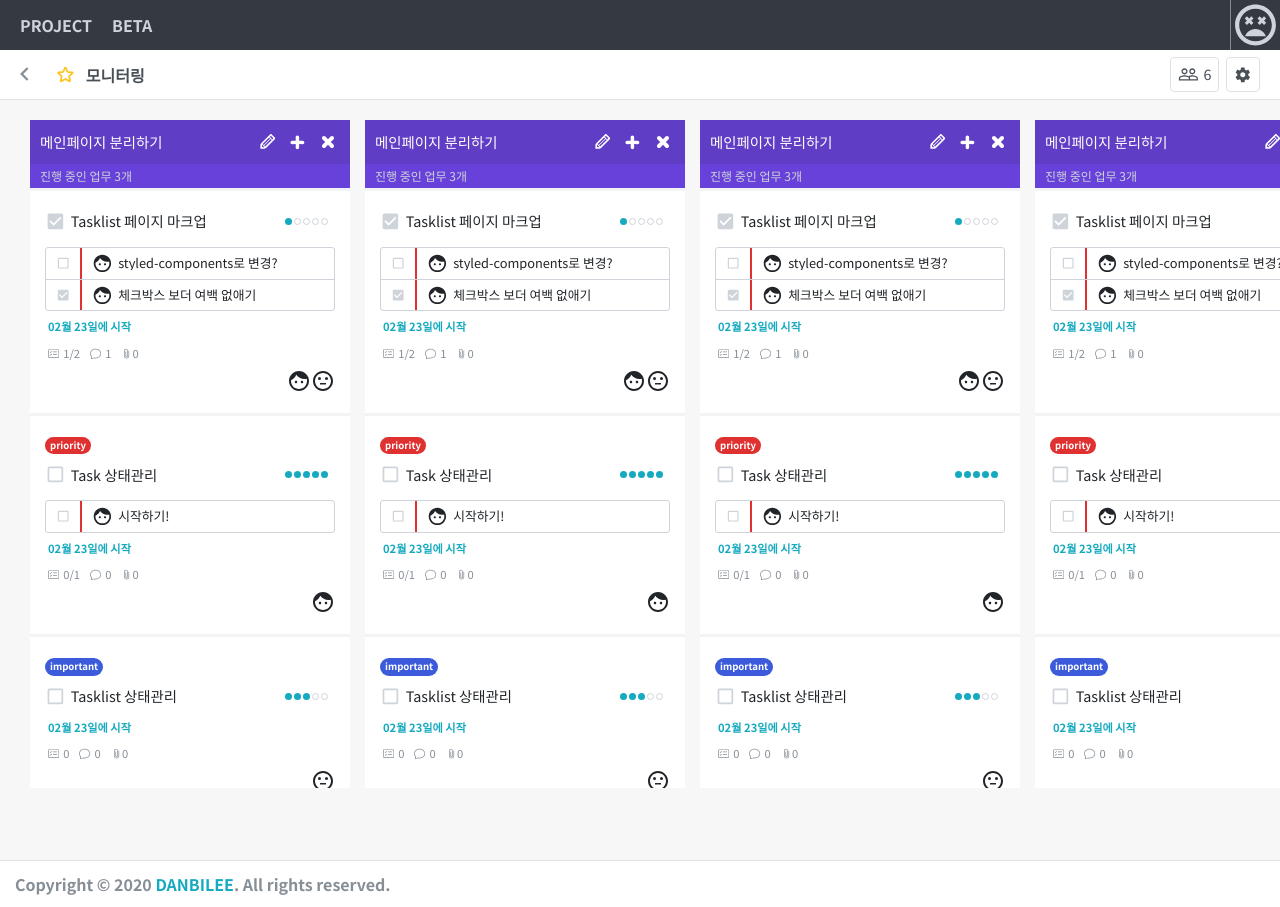
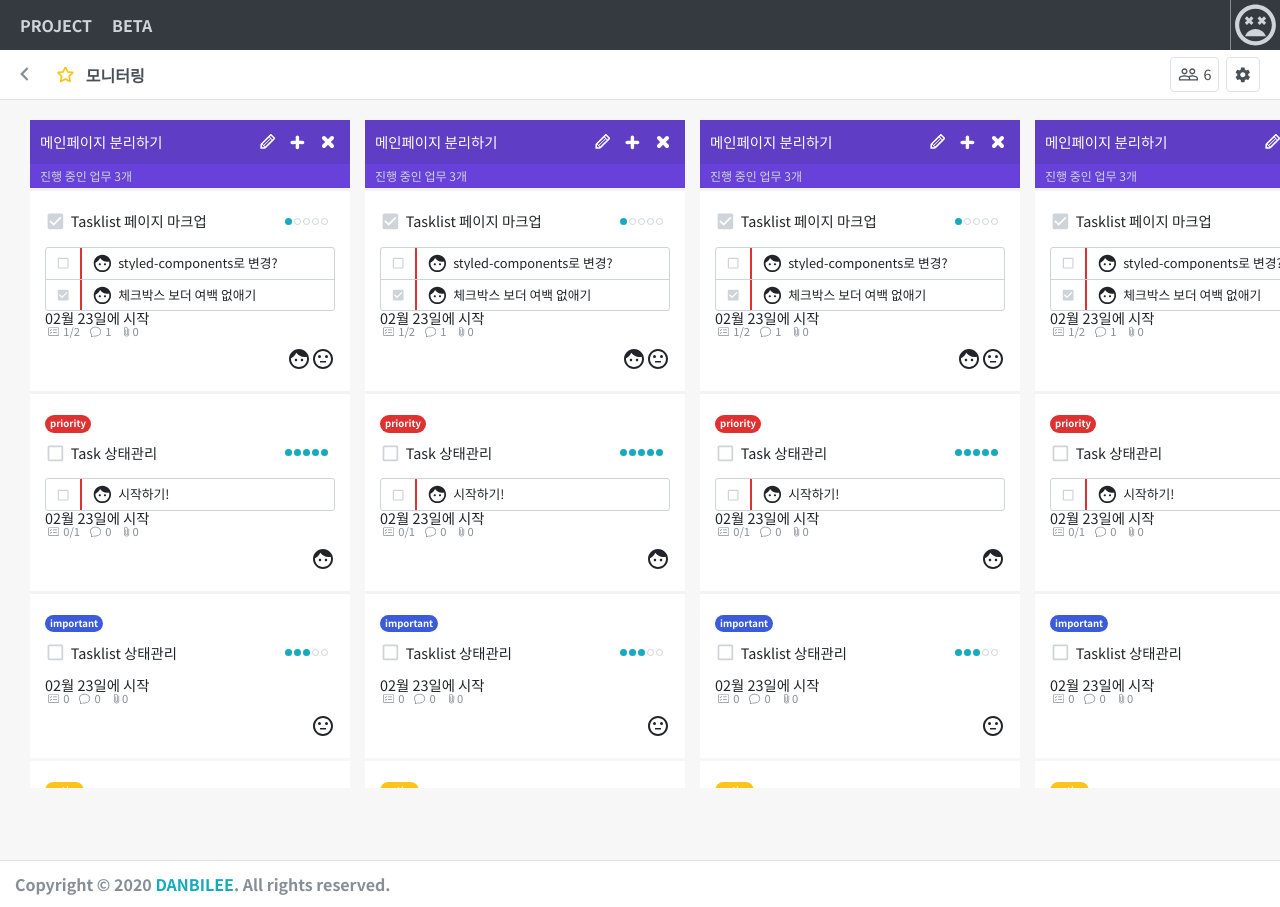
Before and after one commit to danbiilee/clone-task-world, a React (Create React App) app: page / in a window 1280 px wide. Shown: the top 907 px of the page. Built offline with nearby package versions, Linux system fonts and the light colour scheme.

Commit message:
[STYLE] #1 : 스타일 수정

```diff
--- a/src/components/Task/Task.scss
+++ b/src/components/Task/Task.scss
@@ -24,13 +24,6 @@
     }
   }
 
-  .due-to {
-    margin: 10px 0 15px;
-    padding-left: 3px;
-    color: $cyan;
-    font-size: 0.7rem;
-    font-weight: bold;
-  }
   .etc-wrapper {
     display: flex;
     margin-bottom: 10px;
--- a/src/components/checklist/Checklist.scss
+++ b/src/components/checklist/Checklist.scss
@@ -1,7 +1,6 @@
 @import '../../utils/utils.scss';
 
 .Checklist {
-  margin-top: 15px;
   border: 1px solid $gray-middle;
   border-radius: 3px;
   .chklist-wrapper {
```
